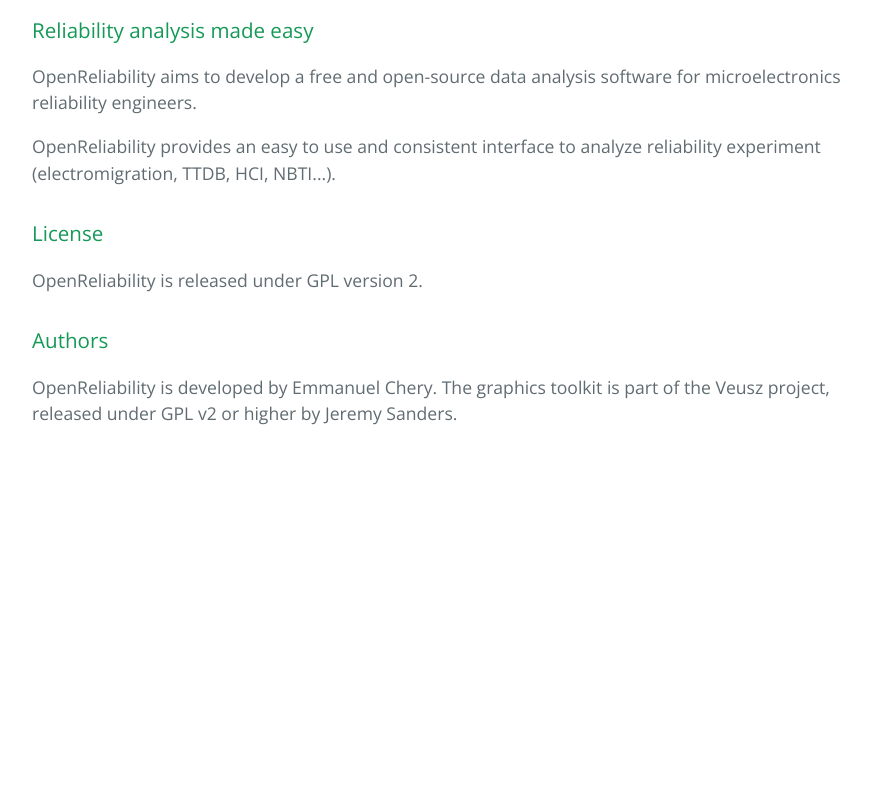
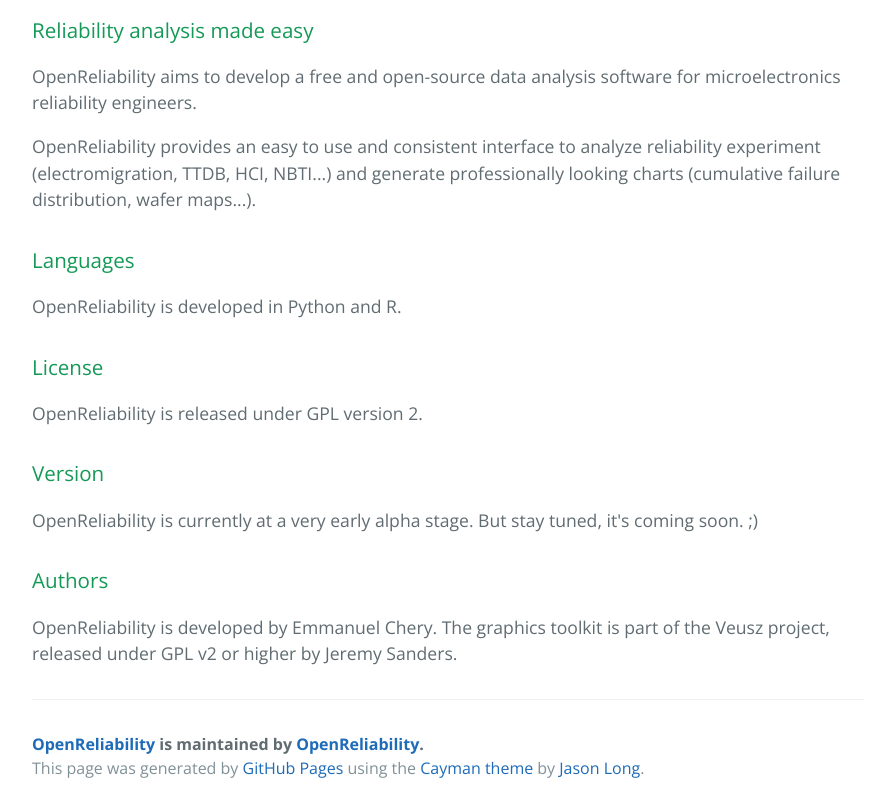
Before and after one commit to OpenReliability/OpenReliability, a plain HTML site: page index.html in a window 1280 px wide. Shown: the part 400-1212 px from the top of the page, without its empty margins (192-1087 px from the left). Before the commit the page ends 876 px from the top, so only its background shows below. Drawn offline with nearby package versions, Linux system fonts and the light colour scheme.

Commit message:
Create gh-pages branch via GitHub

```diff
--- a/index.html
+++ b/index.html
@@ -24,12 +24,22 @@
 
 <p>OpenReliability aims to develop a free and open-source data analysis software for microelectronics reliability engineers. </p>
 
-<p>OpenReliability provides an easy to use and consistent interface to analyze reliability experiment (electromigration, TTDB, HCI, NBTI...). </p>
+<p>OpenReliability provides an easy to use and consistent interface to analyze reliability experiment (electromigration, TTDB, HCI, NBTI...) and generate professionally looking charts (cumulative failure distribution, wafer maps...).</p>
+
+<h3>
+<a id="languages" class="anchor" href="#languages" aria-hidden="true"><span aria-hidden="true" class="octicon octicon-link"></span></a>Languages</h3>
+
+<p>OpenReliability is developed in Python and R.  </p>
 
 <h3>
 <a id="license" class="anchor" href="#license" aria-hidden="true"><span aria-hidden="true" class="octicon octicon-link"></span></a>License</h3>
 
-<p>OpenReliability is released under GPL version 2. </p>
+<p>OpenReliability is released under GPL version 2.</p>
+
+<h3>
+<a id="version" class="anchor" href="#version" aria-hidden="true"><span aria-hidden="true" class="octicon octicon-link"></span></a>Version</h3>
+
+<p>OpenReliability is currently at a very early alpha stage. But stay tuned, it's coming soon. ;) </p>
 
 <h3>
 <a id="authors" class="anchor" href="#authors" aria-hidden="true"><span aria-hidden="true" class="octicon octicon-link"></span></a>Authors</h3>
@@ -37,6 +47,11 @@
 <p>OpenReliability is developed by Emmanuel Chery.
 The graphics toolkit is part of the Veusz project, released under GPL v2 or higher by Jeremy Sanders.</p>
 
+      <footer class="site-footer">
+        <span class="site-footer-owner"><a href="https://github.com/OpenReliability/website">OpenReliability</a> is maintained by <a href="https://github.com/OpenReliability">OpenReliability</a>.</span>
+
+        <span class="site-footer-credits">This page was generated by <a href="https://pages.github.com">GitHub Pages</a> using the <a href="https://github.com/jasonlong/cayman-theme">Cayman theme</a> by <a href="https://twitter.com/jasonlong">Jason Long</a>.</span>
+      </footer>
 
     </section>
 
--- a/params.json
+++ b/params.json
@@ -1,6 +1,6 @@
 {
   "name": "OpenReliability",
   "tagline": "A free microelectronics reliability data analysis software",
-  "body": "### Reliability analysis made easy\r\nOpenReliability aims to develop a free and open-source data analysis software for microelectronics reliability engineers. \r\n\r\nOpenReliability provides an easy to use and consistent interface to analyze reliability experiment (electromigration, TTDB, HCI, NBTI...). \r\n\r\n### License\r\nOpenReliability is released under GPL version 2. \r\n\r\n### Authors\r\nOpenReliability is developed by Emmanuel Chery.\r\nThe graphics toolkit is part of the Veusz project, released under GPL v2 or higher by Jeremy Sanders.\r\n\r\n",
+  "body": "### Reliability analysis made easy\r\nOpenReliability aims to develop a free and open-source data analysis software for microelectronics reliability engineers. \r\n\r\nOpenReliability provides an easy to use and consistent interface to analyze reliability experiment (electromigration, TTDB, HCI, NBTI...) and generate professionally looking charts (cumulative failure distribution, wafer maps...).\r\n\r\n### Languages\r\nOpenReliability is developed in Python and R.  \r\n\r\n### License\r\nOpenReliability is released under GPL version 2.\r\n\r\n### Version \r\nOpenReliability is currently at a very early alpha stage. But stay tuned, it's coming soon. ;) \r\n\r\n### Authors\r\nOpenReliability is developed by Emmanuel Chery.\r\nThe graphics toolkit is part of the Veusz project, released under GPL v2 or higher by Jeremy Sanders.\r\n\r\n",
   "note": "Don't delete this file! It's used internally to help with page regeneration."
 }
```
